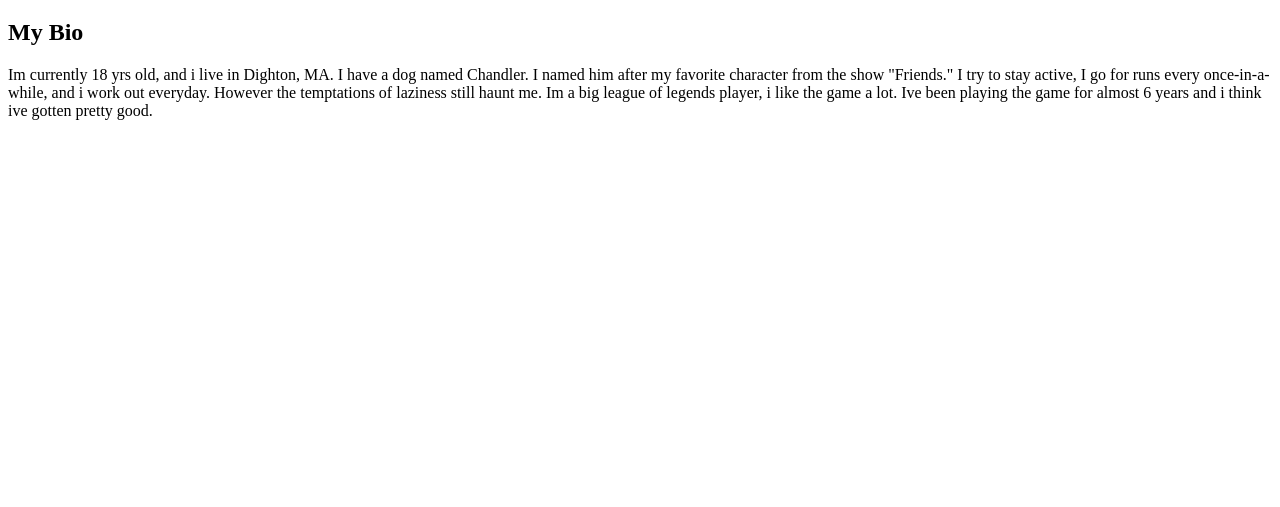
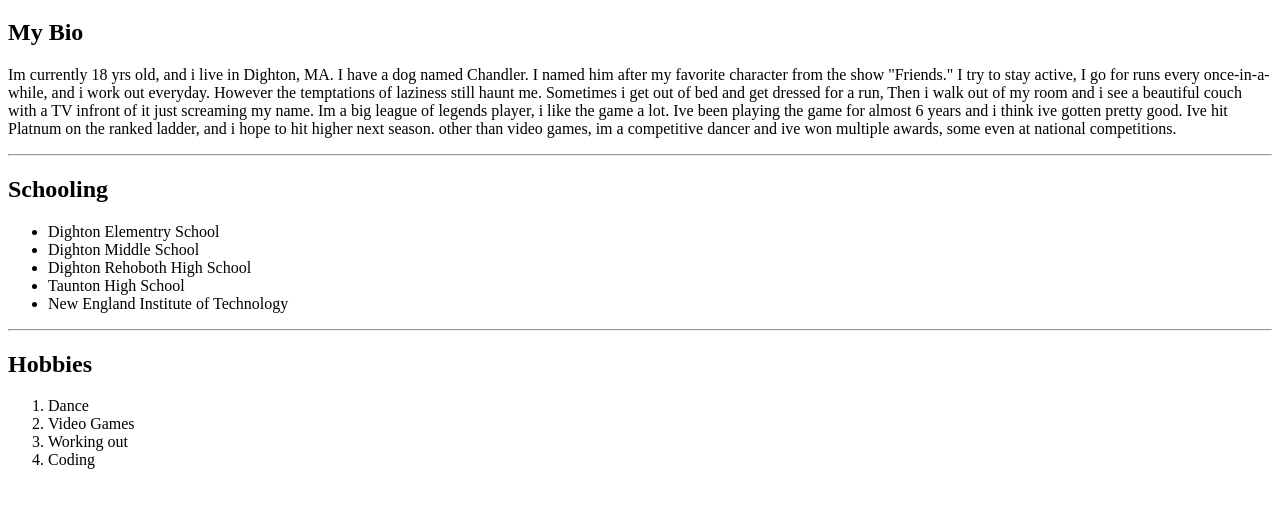
Before and after one commit to JakeFontaine821/GDS111Fall2020, a plain HTML site: page W1/Week1.html in a window 1280 px wide. Shown: the part 61-568 px from the top of the page. Drawn offline with Linux system fonts and the light colour scheme.

Commit message:
Second Commit

```diff
--- a/W1/Week1.html
+++ b/W1/Week1.html
@@ -12,10 +12,31 @@
     <h2>My Bio</h2>
     <p>
         Im currently 18 yrs old, and i live in Dighton, MA. I have a dog named Chandler. I named him after my favorite character from the show "Friends." I try to stay active,
-        I go for runs every once-in-a-while, and i work out everyday. However the temptations of laziness still haunt me.
-        Im a big league of legends player, i like the game a lot. Ive been playing the game for almost 6 years and i think ive gotten pretty good.
+        I go for runs every once-in-a-while, and i work out everyday. However the temptations of laziness still haunt me. Sometimes i get out of bed and get dressed for a run,
+        Then i walk out of my room and i see a beautiful couch with a TV infront of it just screaming my name.
+        Im a big league of legends player, i like the game a lot. Ive been playing the game for almost 6 years and i think ive gotten pretty good. Ive hit Platnum on the ranked
+        ladder, and i hope to hit higher next season. other than video games, im a competitive dancer and ive won multiple awards, some even at national competitions.
 
     </p>
+    <hr>
+    <!--Unordered list of schools-->
+    <h2>Schooling</h2>
+    <ul>
+        <li>Dighton Elementry School</li>
+        <li>Dighton Middle School</li>
+        <li>Dighton Rehoboth High School</li>
+        <li>Taunton High School</li>
+        <li>New England Institute of Technology</li>
+    </ul>
+    <hr>
+    <!--Ordered list of hobbies-->
+    <h2>Hobbies</h2>
+    <ol>
+        <li>Dance</li>
+        <li>Video Games</li>
+        <li>Working out</li>
+        <li>Coding</li>
+    </ol>
 
 </body>
 </html>
```
